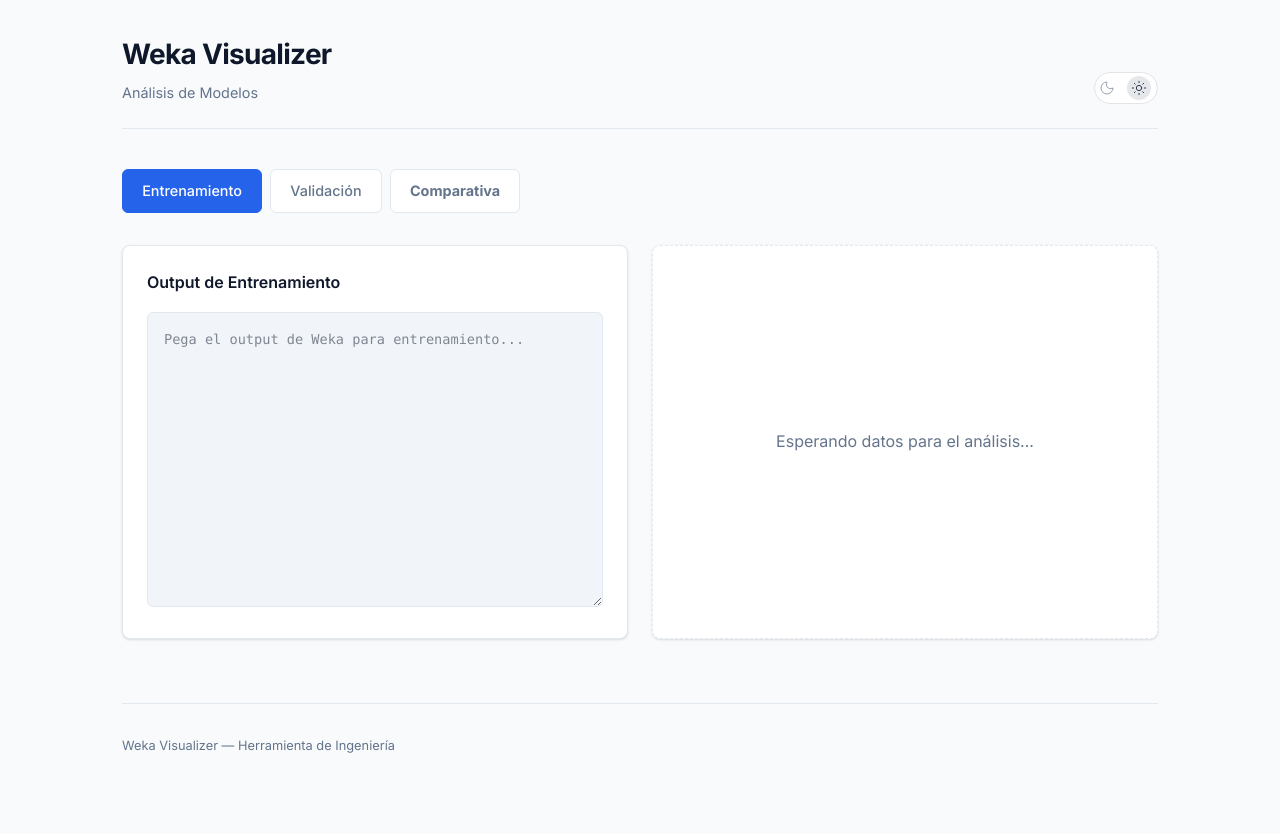
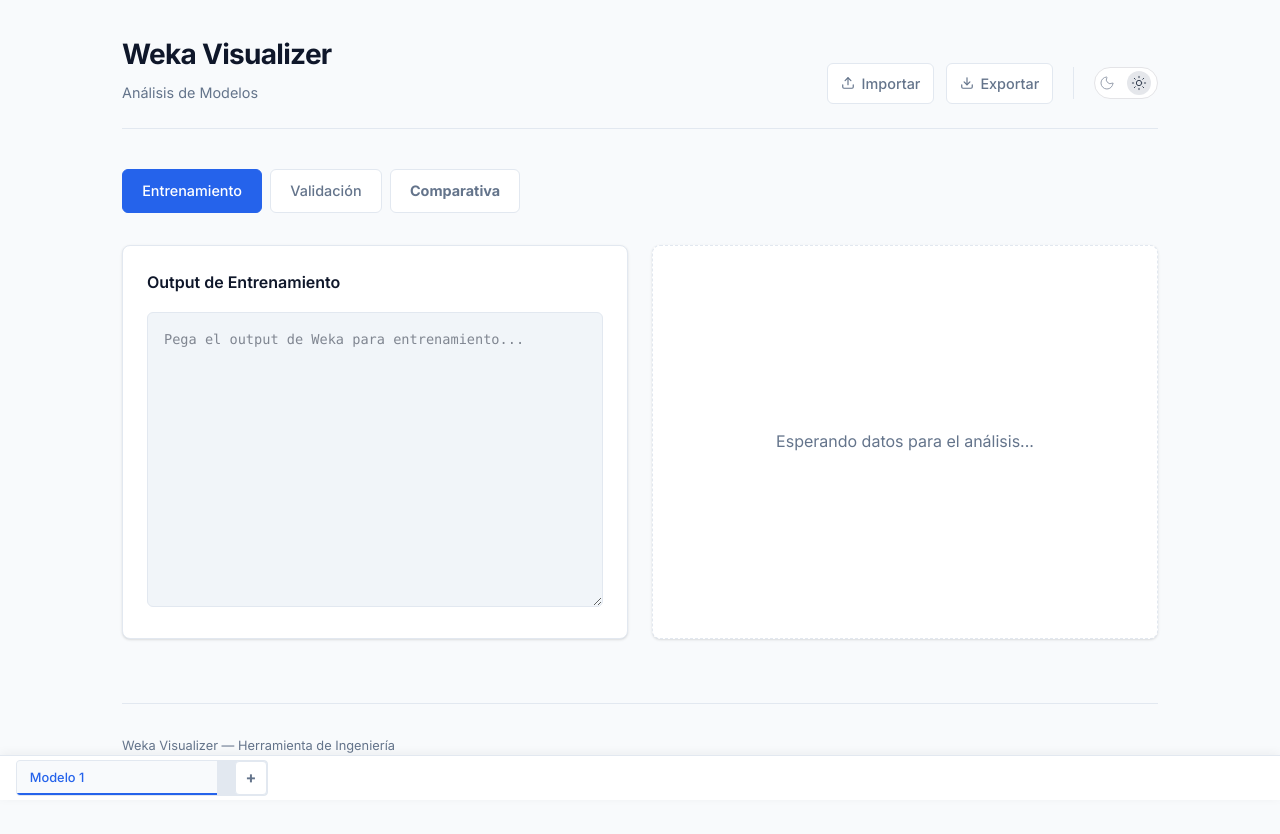
Before and after one commit to UFzDev/Weka-Visualizer, a React (Vite) app: page / in a window 1280 px wide. Shown: the top 834 px of the page. Built offline with nearby package versions, Linux system fonts and the light colour scheme.

Commit message:
feat: implement multi-session management, auto-renaming, and JSON export/import functions

```diff
--- a/src/App.tsx
+++ b/src/App.tsx
@@ -1,19 +1,122 @@
-import { useState, useMemo } from 'react'
+import { useState, useMemo, useEffect } from 'react'
 import { parseWekaOutput, WekaParsedData } from './utils/wekaParser'
 import MetricsGrid from './components/MetricsGrid'
 import ConfusionMatrix from './components/ConfusionMatrix'
 import ComparisonView from './components/ComparisonView'
 import { DefaultToggle } from '@/components/ui/theme-toggle'
+import { ModelSession, TabType } from './types/session'
+import { Download, Upload } from 'lucide-react'
+import { useRef } from 'react'
+
+const STORAGE_KEY = 'weka-sessions'
+
+const DEFAULT_SESSIONS: ModelSession[] = [
+  { id: '1', name: 'Modelo 1', trainText: '', testText: '' }
+]
 
 function App() {
-  const [trainText, setTrainText] = useState('')
-  const [testText, setTestText] = useState('')
-  const [activeTab, setActiveTab] = useState<'train' | 'test' | 'compare'>('train')
+  const [sessions, setSessions] = useState<ModelSession[]>(() => {
+    const saved = localStorage.getItem(STORAGE_KEY)
+    return saved ? JSON.parse(saved) : DEFAULT_SESSIONS
+  })
+  const [activeSessionId, setActiveSessionId] = useState<string>(sessions[0]?.id || '1')
+  const [activeTab, setActiveTab] = useState<TabType>('train')
+  const fileInputRef = useRef<HTMLInputElement>(null)
 
-  const trainData = useMemo<WekaParsedData | null>(() => parseWekaOutput(trainText), [trainText])
-  const testData = useMemo<WekaParsedData | null>(() => parseWekaOutput(testText), [testText])
+  // Persistencia
+  useEffect(() => {
+    localStorage.setItem(STORAGE_KEY, JSON.stringify(sessions))
+  }, [sessions])
+
+  const activeSession = useMemo(() =>
+    sessions.find(s => s.id === activeSessionId) || sessions[0],
+    [sessions, activeSessionId]
+  )
+
+  const trainData = useMemo<WekaParsedData | null>(() =>
+    parseWekaOutput(activeSession.trainText),
+    [activeSession.trainText]
+  )
+  const testData = useMemo<WekaParsedData | null>(() =>
+    parseWekaOutput(activeSession.testText),
+    [activeSession.testText]
+  )
 
   const currentData = activeTab === 'train' ? trainData : testData
+
+  // Auto-renombrar pestaña al detectar algoritmo
+  useEffect(() => {
+    const detectedAlgo = trainData?.algorithm || testData?.algorithm
+    if (detectedAlgo && (activeSession.name.startsWith('Modelo ') || activeSession.name === '')) {
+      renameSession(activeSessionId, detectedAlgo)
+    }
+  }, [trainData?.algorithm, testData?.algorithm, activeSessionId])
+
+  const updateSessionText = (text: string, type: 'train' | 'test') => {
+    setSessions(prev => prev.map(s =>
+      s.id === activeSessionId
+        ? { ...s, [type === 'train' ? 'trainText' : 'testText']: text }
+        : s
+    ))
+  }
+
+  const addSession = () => {
+    const newId = crypto.randomUUID()
+    const newSession: ModelSession = {
+      id: newId,
+      name: `Modelo ${sessions.length + 1}`,
+      trainText: '',
+      testText: ''
+    }
+    setSessions(prev => [...prev, newSession])
+    setActiveSessionId(newId)
+  }
+
+  const removeSession = (id: string, e: React.MouseEvent) => {
+    e.stopPropagation()
+    if (sessions.length === 1) return
+    const newSessions = sessions.filter(s => s.id !== id)
+    setSessions(newSessions)
+    if (activeSessionId === id) {
+      setActiveSessionId(newSessions[0].id)
+    }
+  }
+
+  const renameSession = (id: string, newName: string) => {
+    setSessions(prev => prev.map(s =>
+      s.id === id ? { ...s, name: newName } : s
+    ))
+  }
+
+  const exportData = () => {
+    const dataStr = JSON.stringify(sessions, null, 2)
+    const blob = new Blob([dataStr], { type: 'application/json' })
+    const url = URL.createObjectURL(blob)
+    const link = document.createElement('a')
+    link.href = url
+    link.download = `weka-visualizer-export-${new Date().toISOString().split('T')[0]}.json`
+    link.click()
+    URL.revokeObjectURL(url)
+  }
+
+  const importData = (e: React.ChangeEvent<HTMLInputElement>) => {
+    const file = e.target.files?.[0]
+    if (!file) return
+
+    const reader = new FileReader()
+    reader.onload = (event) => {
+      try {
+        const imported = JSON.parse(event.target?.result as string)
+        if (Array.isArray(imported) && imported.length > 0) {
+          setSessions(imported)
+          setActiveSessionId(imported[0].id)
+        }
+      } catch (err) {
+        alert('Error al importar el archivo. Asegúrate de que es un JSON válido de Weka Visualizer.')
+      }
+    }
+    reader.readAsText(file)
+  }
 
   return (
     <main className="container animate-in">
@@ -26,7 +129,35 @@
             Análisis de Modelos
           </p>
         </div>
-        <DefaultToggle />
+        <div style={{ display: 'flex', gap: '0.75rem', alignItems: 'center' }}>
+          <input
+            type="file"
+            ref={fileInputRef}
+            style={{ display: 'none' }}
+            accept=".json"
+            onChange={importData}
+          />
+          <button
+            onClick={() => fileInputRef.current?.click()}
+            className="btn-primary flex-center"
+            style={{ gap: '0.4rem', padding: '0.5rem 0.8rem' }}
+            title="Importar de JSON"
+          >
+            <Upload size={14} />
+            Importar
+          </button>
+          <button
+            onClick={exportData}
+            className="btn-primary flex-center"
+            style={{ gap: '0.4rem', padding: '0.5rem 0.8rem' }}
+            title="Exportar a JSON"
+          >
+            <Download size={14} />
+            Exportar
+          </button>
+          <div style={{ borderLeft: '1px solid var(--border)', height: '2rem', margin: '0 0.5rem' }} />
+          <DefaultToggle />
+        </div>
       </header>
 
       {/* Navegación Principal */}
@@ -78,8 +209,8 @@
               <textarea
                 placeholder={`Pega el output de Weka para ${activeTab === 'train' ? 'entrenamiento' : 'validación'}...`}
                 rows={12}
-                value={activeTab === 'train' ? trainText : testText}
-                onChange={(e) => activeTab === 'train' ? setTrainText(e.target.value) : setTestText(e.target.value)}
+                value={activeTab === 'train' ? activeSession.trainText : activeSession.testText}
+                onChange={(e) => updateSessionText(e.target.value, activeTab === 'train' ? 'trainText' : 'testText' as any)}
               />
             </section>
 
@@ -137,6 +268,37 @@
       <footer style={{ marginTop: '4rem', textAlign: 'left', padding: '2rem 0', color: 'var(--text-muted)', fontSize: '0.8rem', borderTop: '1px solid var(--border)' }}>
         Weka Visualizer — Herramienta de Ingeniería
       </footer>
+
+      {/* Excel-style Model Tabs */}
+      <div className="excel-tabs">
+        <div className="excel-tabs-container">
+          {sessions.map((session) => (
+            <div
+              key={session.id}
+              onClick={() => setActiveSessionId(session.id)}
+              className={`excel-tab ${activeSessionId === session.id ? 'active' : ''}`}
+            >
+              <input
+                value={session.name}
+                onChange={(e) => renameSession(session.id, e.target.value)}
+                className="excel-tab-input"
+                title="Doble clic para renombrar (función nativa de input)"
+              />
+              {sessions.length > 1 && (
+                <button
+                  onClick={(e) => removeSession(session.id, e)}
+                  className="excel-tab-close"
+                >
+                  ×
+                </button>
+              )}
+            </div>
+          ))}
+          <button onClick={addSession} className="excel-tab-add">
+            +
+          </button>
+        </div>
+      </div>
     </main>
   )
 }
--- a/src/index.css
+++ b/src/index.css
@@ -167,12 +167,104 @@
   border-bottom: 1px solid var(--border);
 }
 
-/* Heatmap Grids */
-.heatmap-cell {
-  aspect-ratio: 1/1;
+/* Excel-style Tabs */
+.excel-tabs {
+  position: fixed;
+  bottom: 0;
+  left: 0;
+  right: 0;
+  background: var(--bg-card);
+  border-top: 1px solid var(--border);
+  padding: 0.25rem 1rem;
+  z-index: 100;
+  display: flex;
+  align-items: center;
+  gap: 0.5rem;
+  overflow-x: auto;
+  box-shadow: 0 -2px 10px rgba(0,0,0,0.05);
+}
+
+.excel-tabs-container {
+  display: flex;
+  gap: 2px;
+  background: var(--border);
+  border: 1px solid var(--border);
   border-radius: 4px;
+  overflow: hidden;
+}
+
+.excel-tab {
+  display: flex;
+  align-items: center;
+  background: var(--bg-card);
+  padding: 0.4rem 0.8rem;
+  cursor: pointer;
+  font-size: 0.8rem;
+  font-weight: 500;
+  color: var(--text-muted);
+  transition: all 0.1s ease;
+  min-width: 100px;
+  max-width: 200px;
+}
+
+.excel-tab.active {
+  background: var(--bg-main);
+  color: var(--accent-primary);
+  box-shadow: inset 0 -2px 0 var(--accent-primary);
+}
+
+.excel-tab-input {
+  background: transparent;
+  border: none;
+  color: inherit;
+  font-size: inherit;
+  font-weight: inherit;
+  width: 100%;
+  outline: none;
+  cursor: pointer;
+}
+
+.excel-tab.active .excel-tab-input {
+  cursor: text;
+}
+
+.excel-tab-close {
+  margin-left: 0.5rem;
+  background: transparent;
+  border: none;
+  color: var(--text-muted);
+  font-size: 1rem;
+  cursor: pointer;
   display: flex;
   align-items: center;
   justify-content: center;
-  font-weight: 600;
+  width: 16px;
+  height: 16px;
+  border-radius: 50%;
 }
+
+.excel-tab-close:hover {
+  background: var(--error);
+  color: white;
+}
+
+.excel-tab-add {
+  background: var(--bg-card);
+  border: 1px solid var(--border);
+  padding: 0.2rem 0.6rem;
+  border-radius: 4px;
+  cursor: pointer;
+  font-weight: bold;
+  color: var(--text-muted);
+  margin-left: 1rem;
+}
+
+.excel-tab-add:hover {
+  background: var(--bg-dark);
+  color: var(--text-main);
+}
+
+/* Adjust page bottom padding for fixed tabs */
+.container {
+  padding-bottom: 5rem;
+}
--- /dev/null
+++ b/src/types/session.ts
@@ -0,0 +1,8 @@
+export interface ModelSession {
+  id: string;
+  name: string;
+  trainText: string;
+  testText: string;
+}
+
+export type TabType = 'train' | 'test' | 'compare';
```
